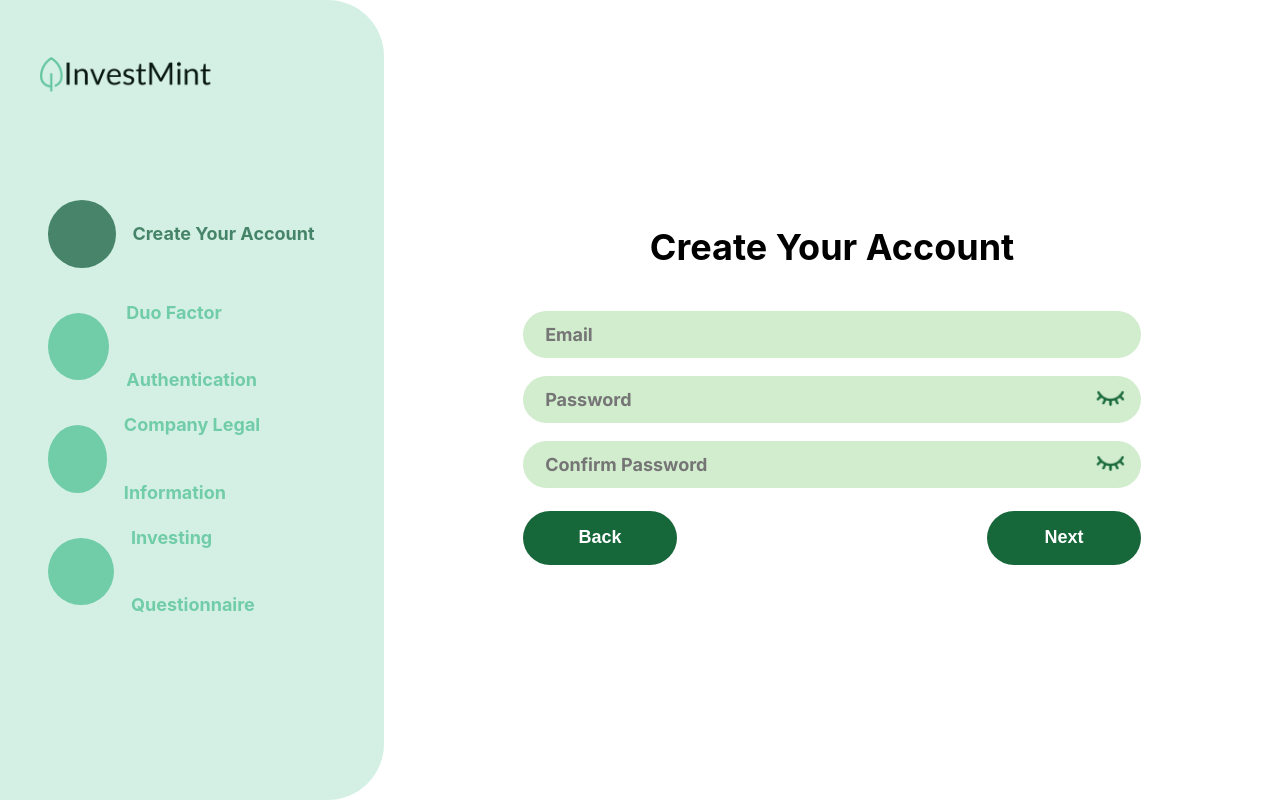
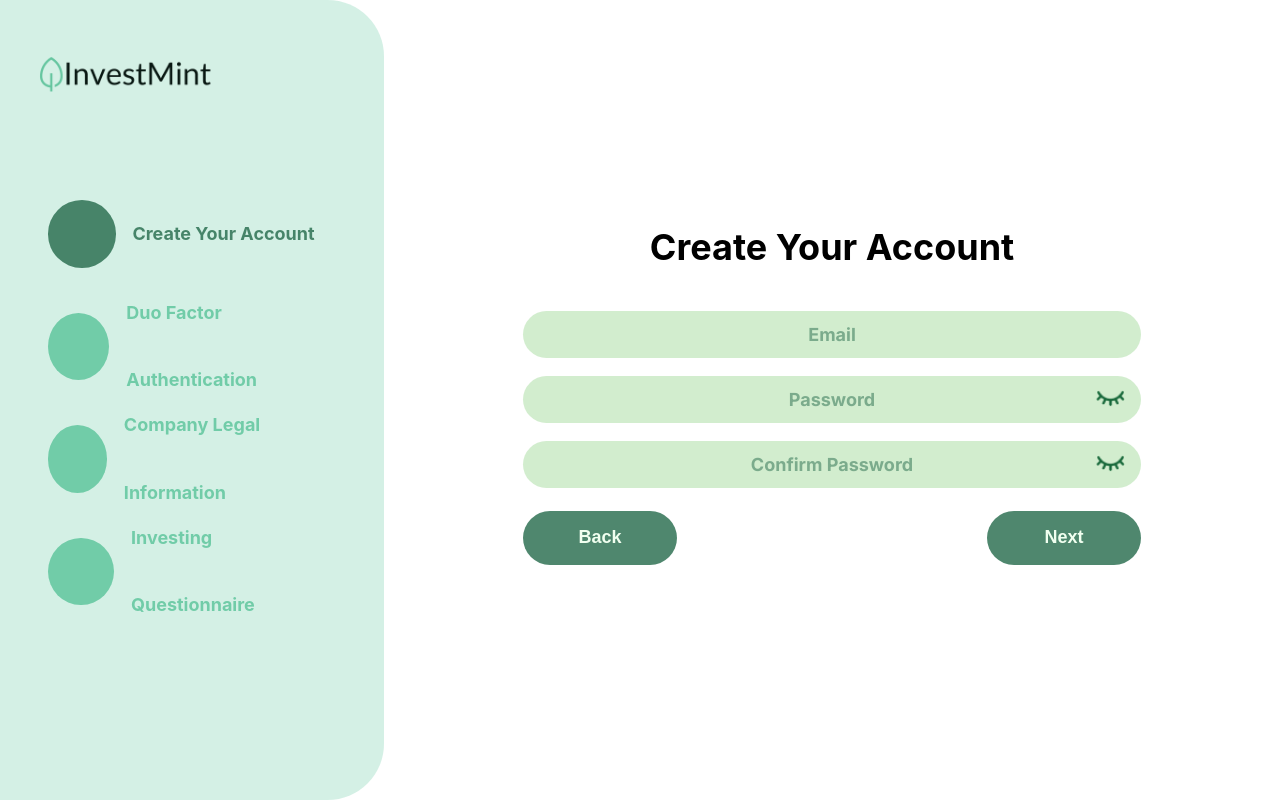
Before and after one commit to InvestMint-Dev/InvestMint-UI, a React (Create React App) app: page /create-account-1 in a window 1280 px wide. Built offline with nearby package versions, Linux system fonts and the light colour scheme; no server answers.

Commit message:
form styling following the figma

```diff
--- a/src/pages/styling/form-styling.css
+++ b/src/pages/styling/form-styling.css
@@ -25,6 +25,11 @@
 
   white-space: nowrap;  /* Prevent text from wrapping to the next line */
   overflow-x: auto;     /* Allow horizontal scrolling */
+}
+
+.form-textarea::placeholder {
+  color: rgba(35, 105, 74, 0.5);
+  text-align: center;
 }
 
 .form-textarea-full {
@@ -103,8 +108,8 @@
   border-radius: 3.125rem;
   border: none;
   height: 3rem;
-  background: #166739;
-  color: white;
+  background: rgba(35, 105, 74, 0.8);
+  color: rgb(241, 255, 240);
   font-weight: bold;
   font-size: 1rem;
 }
```
